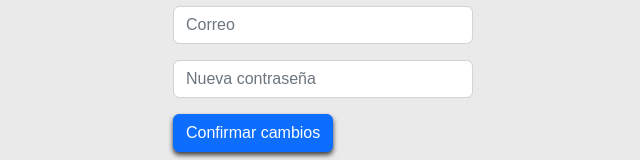
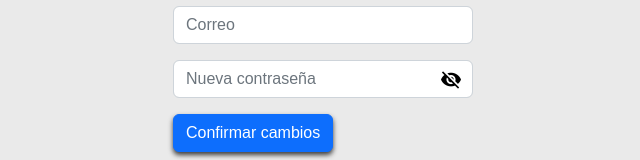
Before and after one commit to hernanr9317/sampleFrontendNextJs, a Next.js app: page /auth/confirm-password in a window 1280 px wide. Shown: the part 302-462 px from the top of the page, without its empty margins (317-957 px from the left). Built offline with nearby package versions, Linux system fonts and the light colour scheme; no server answers.

Commit message:
add eye in recover password

```diff
--- a/components/Admin/ModalElement/styles.scss
+++ b/components/Admin/ModalElement/styles.scss
@@ -58,11 +58,13 @@
     &.modal-fullscreen {
         max-width: none !important;
 
-
+   //TODO: TERMINAR DE DAR ESTILO, TIENE QUE APARECER UN SCROLL LATERAL
         div[role=textbox] {
             margin: auto;
             min-height: 300px !important;
             height: 100% !important;
+            max-height: 700px !important;
+            overflow-y: scroll !important;
         }
 
         .modal-body {
--- a/pages/auth/confirm-password.jsx
+++ b/pages/auth/confirm-password.jsx
@@ -4,10 +4,19 @@ import {Form, Button} from 'react-bootstrap';
 import {useForm} from 'react-hook-form';
 import {AuthLayout} from '../../components/layouts';
 import {changePasswordWithCode} from '../../utils/axiosConfig';
+import showEye from '../../public/show.png';
+import hideEye from '../../public/hide.png';
 
 const ConfirmPassword = () => {
   const [showStatus, setShowStatus] = useState({visible: false, text: ''});
+  const [hideToggle, setHideToggle] = useState(true);
   const router = useRouter();
+
+  const eyeImg = hideToggle ? hideEye : showEye;
+
+  const changeEye = () => {
+    setHideToggle(!hideToggle);
+  };
 
   const {
     register,
@@ -79,13 +88,14 @@ const ConfirmPassword = () => {
         <Form.Group className="mb-3" controlId="formBasicPassword">
           <Form.Control
             className={!!errors.password ? 'is-invalid' : ''}
-            type="password"
+            type={hideToggle ? 'password' : 'text'}
             placeholder="Nueva contraseña"
             {...register('password', {
               required: 'Este campo es requerido',
               minLength: {value: 6, message: 'Mínimo 6 caracteres'},
             })}
           />
+          <img className="eye" src={eyeImg?.src} onClick={changeEye}></img>
           <div className="invalid-feedback">{errors.password?.message}</div>
         </Form.Group>
         <Button variant="primary" type="submit">
```
